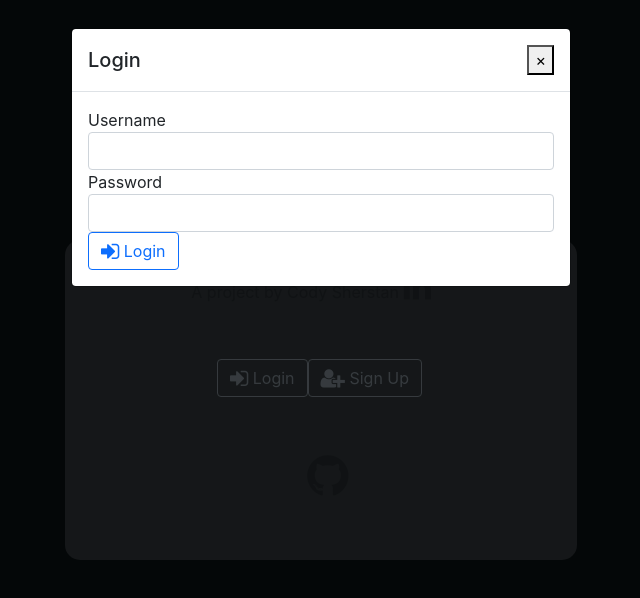
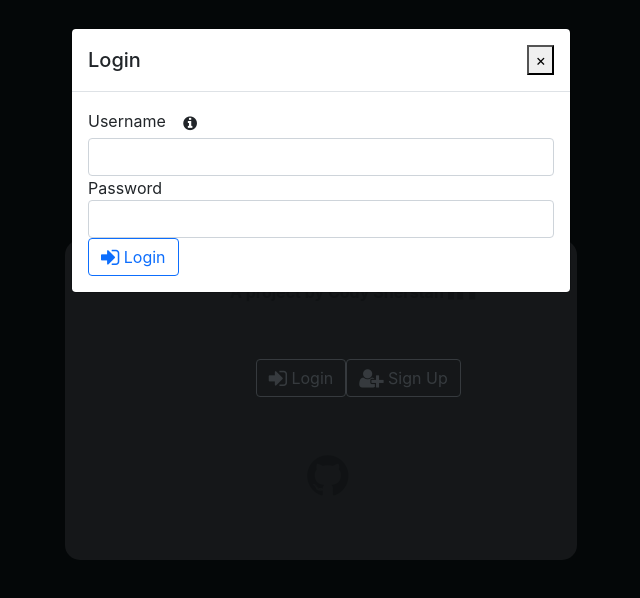
Before and after one commit to cshersta/QM, a React (Create React App) app: page / in a window 1280 px wide. Both pictures are taken after a click on the button "Login". Shown: the top 598 px of the page, without its empty margins (319-959 px from the left). Built offline with nearby package versions, Linux system fonts and the light colour scheme; no server answers.

Commit message:
readme, login page minor tweaks

```diff
--- a/src/App.css
+++ b/src/App.css
@@ -25,6 +25,10 @@ html {
     left: 50%;
     transform: translate(-50%, -50%);
 }
+
+    .login a {
+        font-weight: bold;
+    }
 
 .chat-header {
     background-color: #2a2f32;
--- a/src/components/LoginComponent.js
+++ b/src/components/LoginComponent.js
@@ -39,12 +39,12 @@ const Login = ({ loginForm, chatGroupReturn, signUpForm, socket }) => {
         return (
             <Container className="login" >
                 <Row className="p-4" >
-                    <Col xs={{ size: 9, offset: 2 }}>
+                    <Col xs={{ size: 9, offset: 3 }}>
                         <a className="btn btn-social-icon" href="https://www.linkedin.com/in/cody-sherstan-ab5a1315a/">A project by Cody Sherstan <i className="fa fa-linkedin fa-2x"></i></a>
                     </Col>
                 </Row>
                 <Row className="p-4" >
-                    <Col xs={{ size: 9, offset: 3 }}>
+                    <Col xs={{ size: 9, offset: 4 }}>
                         <Button outline onClick={() => setIsLoginModalOpen(!isLoginModalOpen)} ><span className="fa fa-sign-in fa-lg"></span> Login</Button>
                         <Button outline onClick={() => setIsSignUpModalOpen(!isSignUpModalOpen)} ><span className="fa fa-user-plus fa-lg"></span> Sign Up</Button>
                     </Col>
@@ -87,6 +87,7 @@ const Login = ({ loginForm, chatGroupReturn, signUpForm, socket }) => {
                             {({ errors, touched, isValid }) => (
                                 <Form>
                                     <Label htmlFor="username">Username</Label><span className="err">  <ErrorMessage name="username" />{err}</span>
+                                    <span title="For sample data use username: guest, password: 1234" className="btn fa fa-info-circle"></span>
                                     <Field className="form-control" name="username" />
                                     <Label htmlFor="password">Password</Label><span className="err">  <ErrorMessage name="password" /></span>
                                     <Field className="form-control" name="password" type="password" />
```
Also changed, not shown: 2 other files (tests, documents, lock files or other folders).
